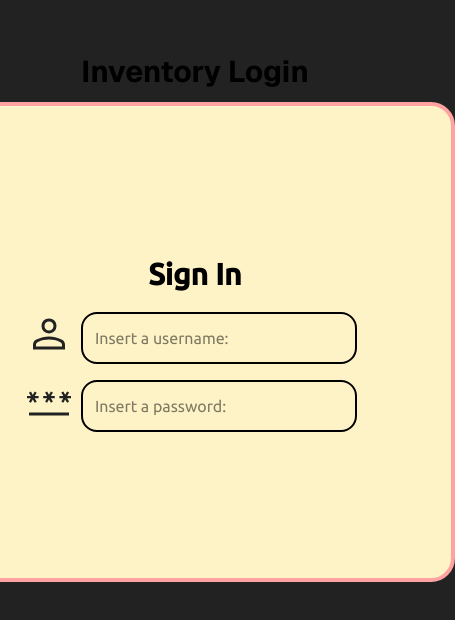
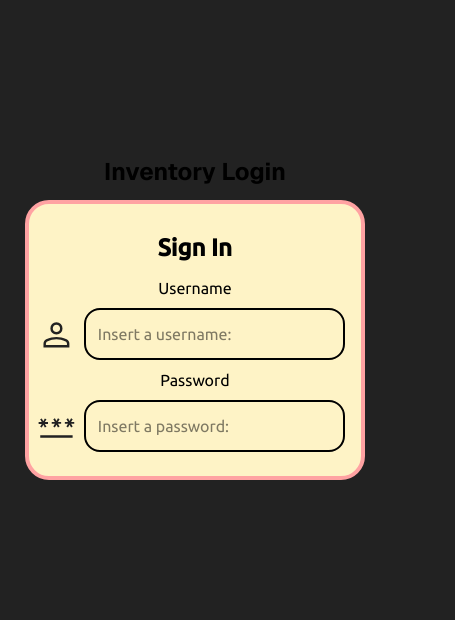
Before and after one commit to prgram769/inventoryTemplate, a Next.js app: page / in a window 390 px wide. Shown: the part 110-730 px from the top of the page, 455 px wide, since content can reach past the window. Built offline with nearby package versions, Linux system fonts and the light colour scheme.

Commit message:
new components and responsive application

```diff
--- a/src/components/SignIn.tsx
+++ b/src/components/SignIn.tsx
@@ -1,29 +1,36 @@
 import { Input } from "@/components/ui/Input";
 import { ubuntu } from "@/components/fonts";
+import { Label } from "@/components/ui/Label";
 
 function SignIn() {
 
   const styles = {
-    divContainer: `${ubuntu.className} bg-amber-100 w-130 h-120 flex flex-col justify-center items-center rounded-3xl border-4 border-red-300`,
-    title: "text-3xl font-bold m-3 text-center",
-    form: "text-center",
-    internalDivs: "flex",
-    input: "border-2 border-black px-3 py-3 m-2 rounded-2xl",
+    divContainer: `${ubuntu.className} bg-amber-100 w-85 h-70 md:w-130 md:h-120 flex flex-col justify-center items-center rounded-3xl border-4 border-red-300 relative`,
+    title: "text-2xl md:text-3xl font-bold m-3 text-center",
+    span: "flex justify-center",
+    internalDivs: "flex justify-center items-center mr-2 ml-2 md:m-0",
+    input: "w-full md:w-full md:h-full border-2 border-black px-3 py-3 m-2 rounded-2xl required",
   }
 
   return (
     <div>
       <h1 className={styles.title}>Inventory Login</h1>
       <div className={styles.divContainer}>
-        {/* <p className="item"></p> */}
+        {/* <p className="w"></p> */}
         <h1 className={styles.title}>Sign In</h1>
-        <form className={styles.form}>
+        <form>
+          <span className={styles.span}>
+            <Label children="Username" />
+          </span>
           <div className={styles.internalDivs}>
-            <svg xmlns="http://www.w3.org/2000/svg" height="59px" viewBox="0 -960 960 960" width="48px" fill="#222"><path d="M372-523q-42-42-42-108t42-108q42-42 108-42t108 42q42 42 42 108t-42 108q-42 42-108 42t-108-42ZM160-160v-94q0-38 19-65t49-41q67-30 128.5-45T480-420q62 0 123 15.5T731-360q31 14 50 41t19 65v94H160Zm60-60h520v-34q0-16-9.5-30.5T707-306q-64-31-117-42.5T480-360q-57 0-111 11.5T252-306q-14 7-23 21.5t-9 30.5v34Zm324.5-346.5Q570-592 570-631t-25.5-64.5Q519-721 480-721t-64.5 25.5Q390-670 390-631t25.5 64.5Q441-541 480-541t64.5-25.5ZM480-631Zm0 411Z"/></svg>
+            <svg xmlns="http://www.w3.org/2000/svg" height="59px" viewBox="0 -960 960 960" width="48px" fill="#222"><path d="M372-523q-42-42-42-108t42-108q42-42 108-42t108 42q42 42 42 108t-42 108q-42 42-108 42t-108-42ZM160-160v-94q0-38 19-65t49-41q67-30 128.5-45T480-420q62 0 123 15.5T731-360q31 14 50 41t19 65v94H160Zm60-60h520v-34q0-16-9.5-30.5T707-306q-64-31-117-42.5T480-360q-57 0-111 11.5T252-306q-14 7-23 21.5t-9 30.5v34Zm324.5-346.5Q570-592 570-631t-25.5-64.5Q519-721 480-721t-64.5 25.5Q390-670 390-631t25.5 64.5Q441-541 480-541t64.5-25.5ZM480-631Zm0 411Z" /></svg>
             <Input type="text" className={styles.input} placeholder="Insert a username:" />
           </div>
+          <span className={styles.span}>
+            <Label children="Password" />
+          </span>
           <div className={styles.internalDivs}>
-            <svg xmlns="http://www.w3.org/2000/svg" height="59px" viewBox="0 -960 960 960" width="48px" fill="#222"><path d="M80-200v-61h800v61H80Zm38-254-40-22 40-68H40v-45h78l-40-68 40-22 38 67 38-67 40 22-40 68h78v45h-78l40 68-40 22-38-67-38 67Zm324 0-40-24 40-68h-78v-45h78l-40-68 40-22 38 67 38-67 40 22-40 68h78v45h-78l40 68-40 24-38-67-38 67Zm324 0-40-24 40-68h-78v-45h78l-40-68 40-22 38 67 38-67 40 22-40 68h78v45h-78l40 68-40 24-38-67-38 67Z"/></svg>
+            <svg xmlns="http://www.w3.org/2000/svg" height="59px" viewBox="0 -960 960 960" width="48px" fill="#222"><path d="M80-200v-61h800v61H80Zm38-254-40-22 40-68H40v-45h78l-40-68 40-22 38 67 38-67 40 22-40 68h78v45h-78l40 68-40 22-38-67-38 67Zm324 0-40-24 40-68h-78v-45h78l-40-68 40-22 38 67 38-67 40 22-40 68h78v45h-78l40 68-40 24-38-67-38 67Zm324 0-40-24 40-68h-78v-45h78l-40-68 40-22 38 67 38-67 40 22-40 68h78v45h-78l40 68-40 24-38-67-38 67Z" /></svg>
             <Input type="password" className={styles.input} placeholder="Insert a password:" />
           </div>
         </form>
--- /dev/null
+++ b/src/components/ui/Button.tsx
@@ -0,0 +1,7 @@
+function Button({...props}: React.ComponentProps<"button">) {
+  return (
+    <button/>
+  )
+}
+
+export { Button }
--- a/src/components/ui/Input.tsx
+++ b/src/components/ui/Input.tsx
@@ -1,6 +1,6 @@
-function Input({className, type, ...props}: React.ComponentProps<"input">) {
+function Input({...props}: React.ComponentProps<"input">) {
   return (
-    <input type={type} className={className} {...props}/>
+    <input {...props}/>
   )
 }
 
--- /dev/null
+++ b/src/components/ui/Label.tsx
@@ -0,0 +1,7 @@
+function Label({...props}: React.ComponentProps<"label">) {
+  return (
+    <label {...props}/>
+  )
+}
+
+export { Label }
```
